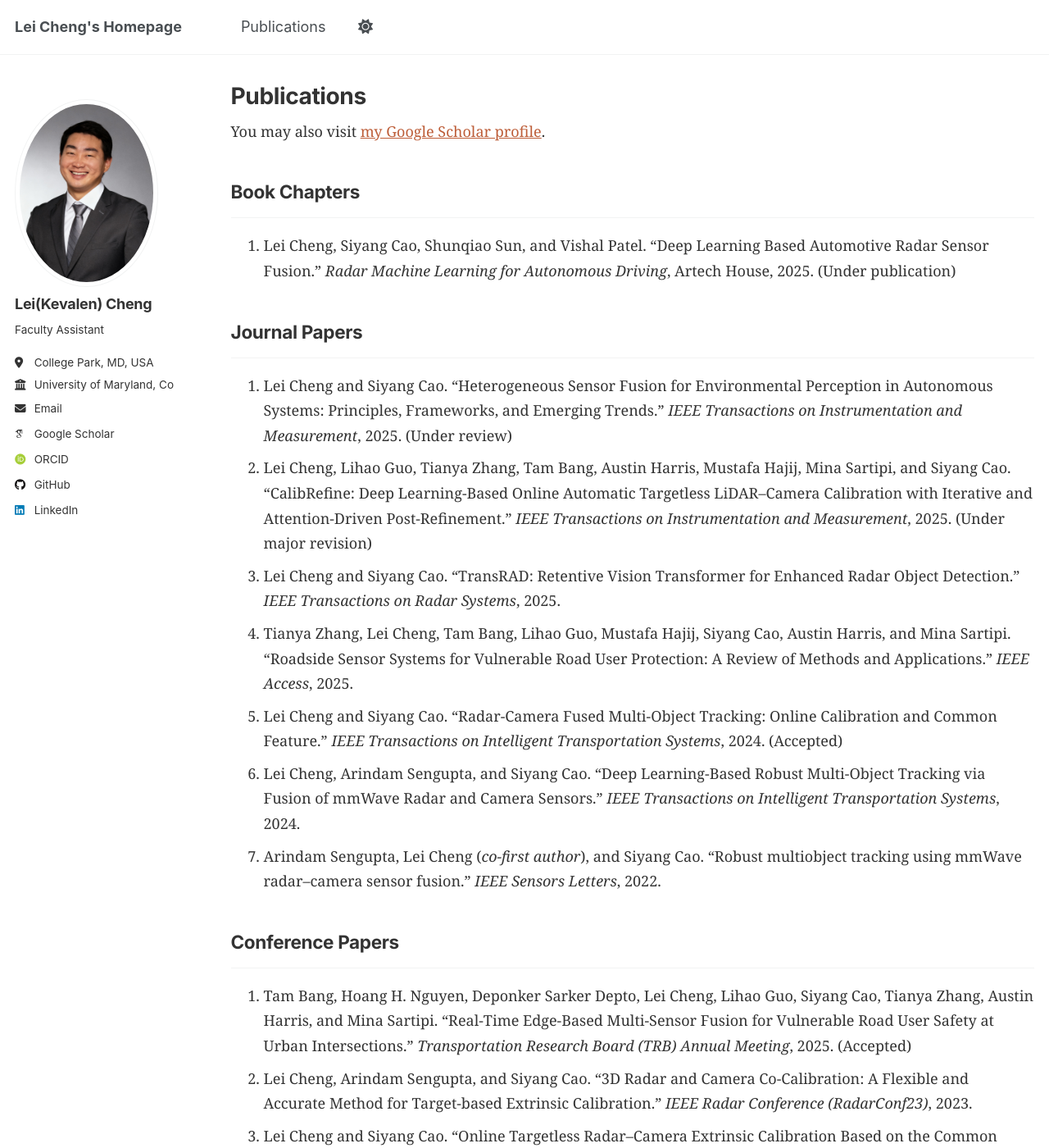
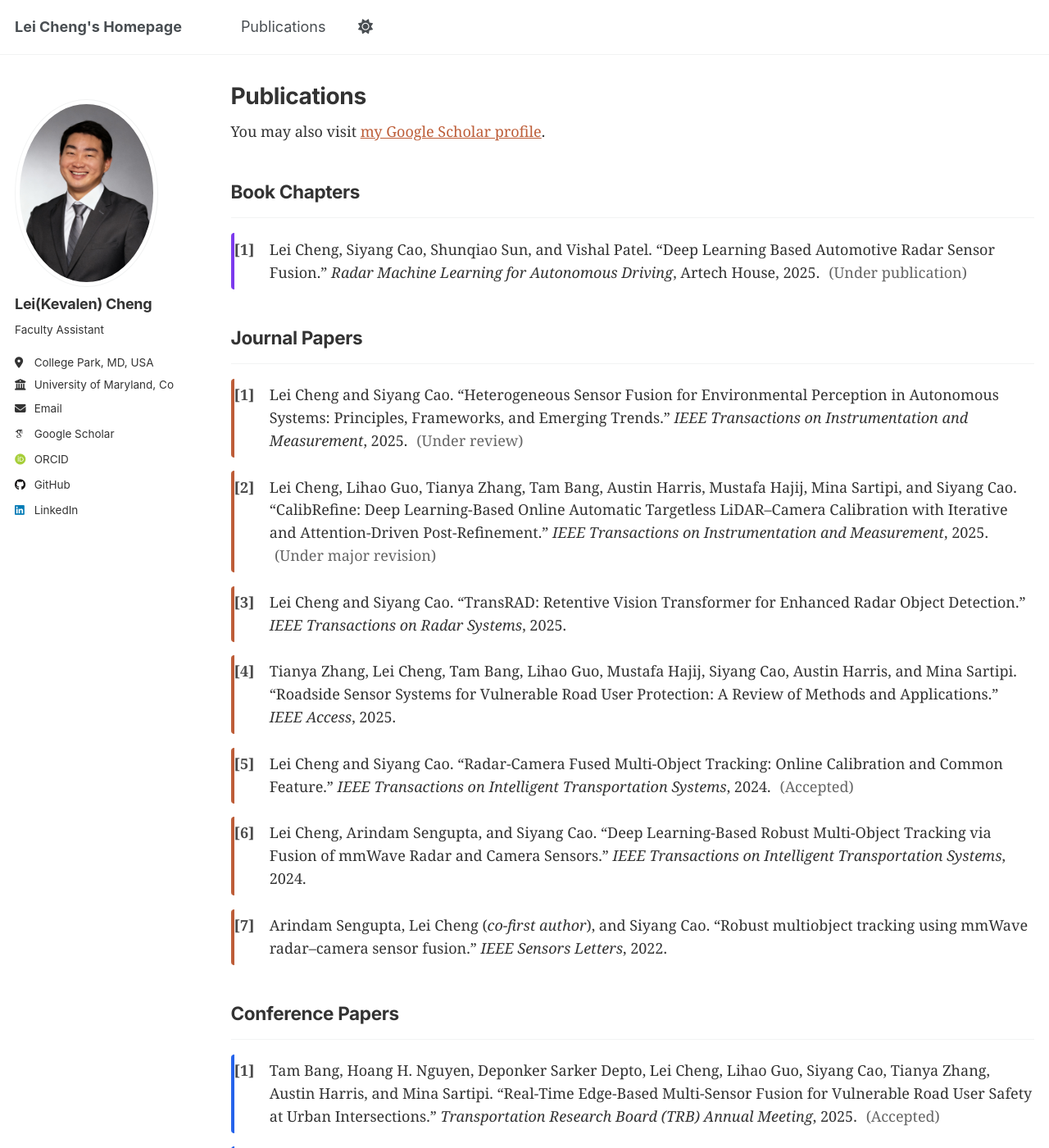
Before and after one commit to leicheng5/leicheng5.github.io, a Jekyll site: the page built from _pages/publications.html, in a window 1280 px wide and 1400 px high. Shown: the whole window at 82% size. Built offline with Jekyll 4.4.1, drawn with Linux system fonts in a browser that asks for light colours; some web fonts are replaced; a script that is not in the unit is left out.

Commit message:
Update custom.css

```diff
--- a/assets/css/custom.css
+++ b/assets/css/custom.css
@@ -397,6 +397,45 @@
 .dark-theme div.desc    { background:#1f2937; color:#e5e7eb; border-color:#374151; }
 
 
-@media (max-width: 1200px) { div.gallery { width: 31%; } }  /* 3 列 */
-@media (max-width: 820px)  { div.gallery { width: 47%; } }  /* 2 列 */
-@media (max-width: 560px)  { div.gallery { width: 100%; } } /* 1 列 */
+@media (max-width: 1200px) { div.gallery { width: 31%; } }  /* 3 */
+@media (max-width: 820px)  { div.gallery { width: 47%; } }  /* 2 */
+@media (max-width: 560px)  { div.gallery { width: 100%; } } /* 1 */
+
+
+
+/* ===== Publications styling: highlight + type coloring ===== */
+.pubs { list-style: none; padding-left: 0; margin: 0 0 1.25rem 0; counter-reset: pubitem; }
+.pubs > li {
+  counter-increment: pubitem;
+  margin: 0 0 0.9rem 0;
+  padding: 0.35rem 0 0.35rem 2.4em;      /* hanging indent */
+  position: relative;
+  line-height: 1.55;
+  border-left: 4px solid #e5e7eb;        /* neutral fallback */
+  border-radius: 4px;
+}
+.pubs > li::before {
+  content: "[" counter(pubitem) "] ";
+  position: absolute; left: 0; top: 0.35rem;
+  font-weight: 700; color: #4a4a4a;
+}
+
+/* Type coloring */
+.pubs--book   > li { border-left-color: #7c3aed; }   /* purple */
+.pubs--journal> li { border-left-color: #bd5d38; }   /* orange to match site accent */
+.pubs--conf   > li { border-left-color: #2563eb; }   /* blue */
+
+/* Author highlight for "Lei Cheng" */
+.pubs .authors .me {
+  font-weight: 800;
+  color: #111;
+  background: #fff2e9;
+  border: 1px solid #f2c7af;
+  padding: 0 .22em;
+  border-radius: .25em;
+}
+
+/* Small utilities */
+.pubs a { color: #bd5d38; text-decoration: none; }
+.pubs a:hover { color: #824027; text-decoration: underline; }
+.pubs .note { color: #666; margin-left: .35rem; }
```
